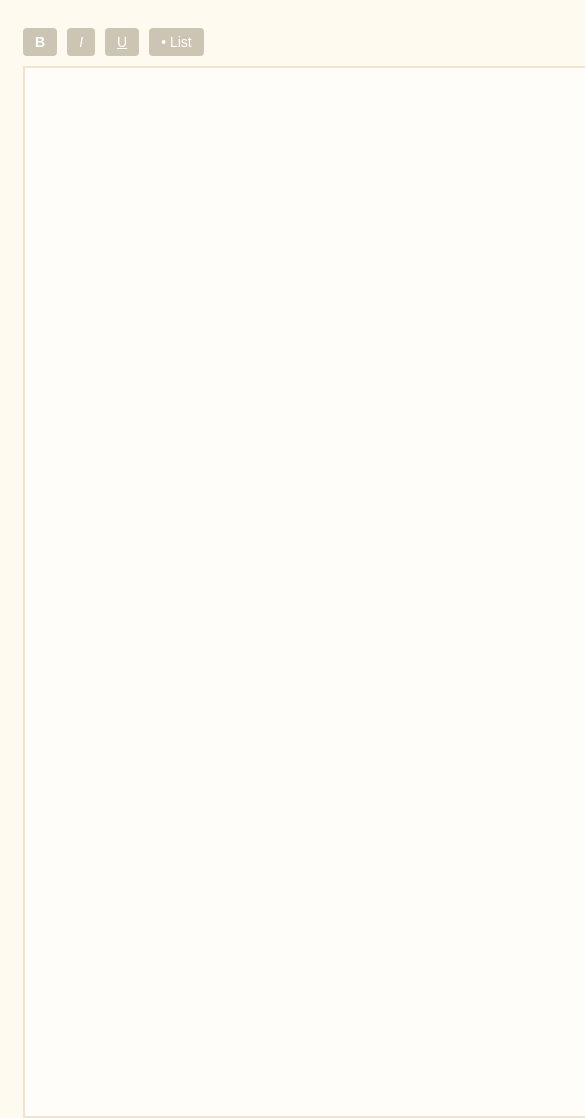
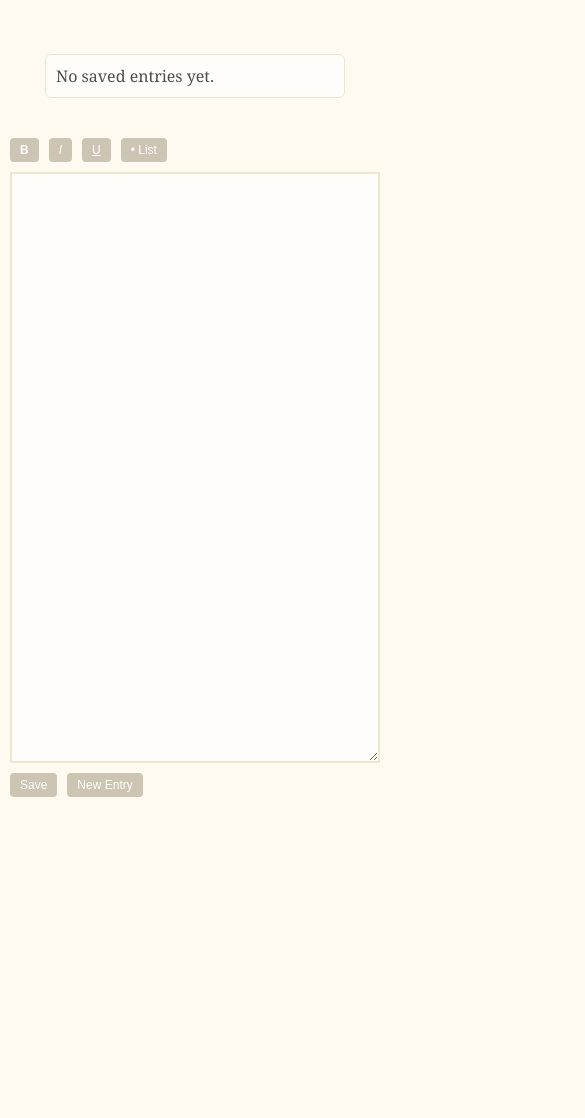
Before and after one commit to ItsODog/Journal, a plain HTML site: page index.html in a window 390 px wide. Shown: the top 1118 px of the page, 585 px wide, since content can reach past the window. After the commit the page ends 844 px from the top, so only its background shows below. Drawn offline with Linux system fonts and the light colour scheme.

Commit message:
Update
Fix scaling for different devices

```diff
--- a/index.html
+++ b/index.html
@@ -3,7 +3,13 @@
 <head>
     <meta charset="utf-8" />
     <title>Journal</title>
+    <!-- Add viewport meta tag for responsive scaling -->
+    <meta name="viewport" content="width=device-width, initial-scale=1" />
     <style>
+        *, *::before, *::after {
+            box-sizing: border-box;
+        }
+
         body {
             font-family: Georgia, serif;
             background-color: floralwhite;
@@ -11,18 +17,25 @@
             display: flex;
             justify-content: center;
             padding: 20px;
+            margin: 0;
         }
 
         .container {
             display: flex;
             gap: 40px;
             align-items: flex-start;
-            width: 1000px;
+            width: 100%;
+            max-width: 1000px;
+            /* allow it to shrink on smaller screens */
+            flex-wrap: wrap;
+            justify-content: center;
         }
 
         #savedEntriesWrapper {
             width: 300px;
             margin-top: 44px;
+            min-width: 280px;
+            flex-shrink: 0;
         }
 
         #savedList {
@@ -30,7 +43,7 @@
             border: 1px solid #f1e5cf;
             background-color: #fffdf9;
             border-radius: 6px;
-            max-height: 1000px;
+            max-height: 80vh; /* Use viewport height to avoid overflow */
             overflow-y: auto;
         }
 
@@ -77,7 +90,10 @@
         .editor-area {
             display: flex;
             flex-direction: column;
-            width: 700px;
+            width: 100%;
+            max-width: 700px;
+            min-width: 280px;
+            flex-shrink: 1;
         }
 
         .toolbar {
@@ -109,7 +125,9 @@
                 }
 
         #editor {
-            height: 1000px;
+            /* height reduced and made responsive */
+            height: 70vh;
+            max-height: 1000px;
             background-color: #fffdf9;
             border: 2px solid #f1e5cf;
             padding: 24px;
@@ -121,12 +139,29 @@
             word-wrap: break-word;
             overflow-y: auto;
             min-height: 200px;
+            resize: vertical; /* allow user resizing if desired */
         }
 
         .buttons {
             margin-top: 10px;
             display: flex;
             gap: 10px;
+        }
+        @media (max-width: 600px) {
+            body {
+                padding: 10px;
+            }
+
+            #editor {
+                font-size: 16px;
+                padding: 16px;
+            }
+
+            .toolbar button,
+            .buttons button {
+                font-size: 12px;
+                padding: 5px 10px;
+            }
         }
     </style>
 </head>
```
